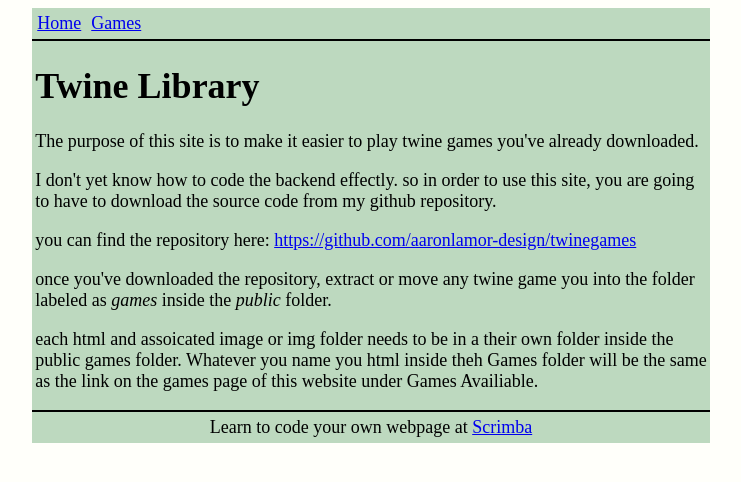
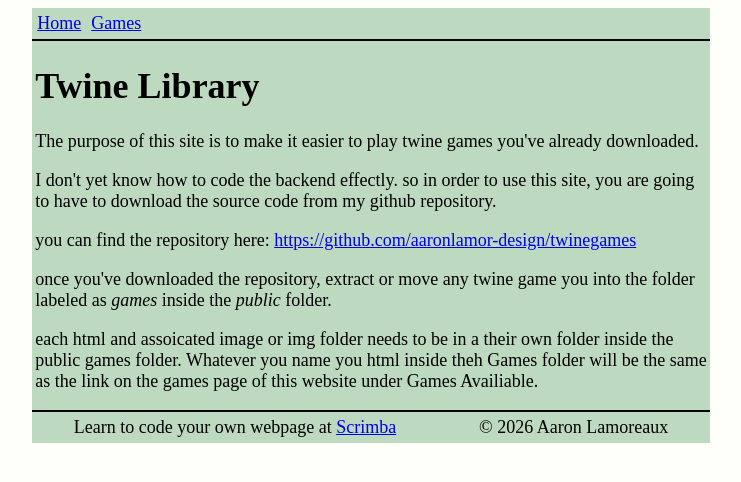
Before and after one commit to aaronlamor-design/twinegames, a Next.js app: page / in a window 1280 px wide. Shown: the top 482 px of the page, without its empty margins (269-1010 px from the left). Built offline with nearby package versions, Linux system fonts and the light colour scheme.

Commit message:
update 3.3

```diff
--- a/src/app/layout.js
+++ b/src/app/layout.js
@@ -27,6 +27,7 @@ export default function RootLayout({ children }) {
           {children}
           <footer>
             <p>Learn to code your own webpage at <Link href="https://scrimba.com/?via=u42d37b8">Scrimba</Link></p>
+            <p>&copy; 2026 Aaron Lamoreaux</p>
           </footer>
         </div>
       </body>
```
